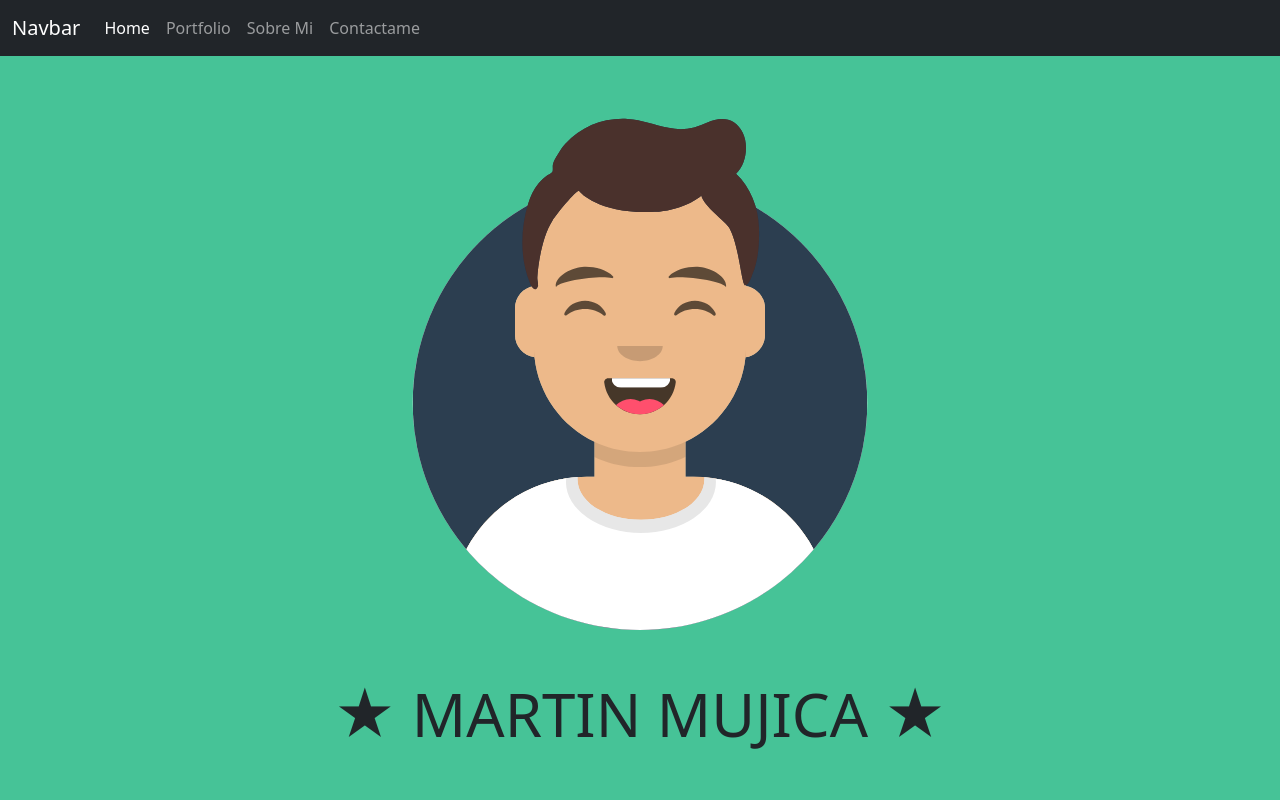
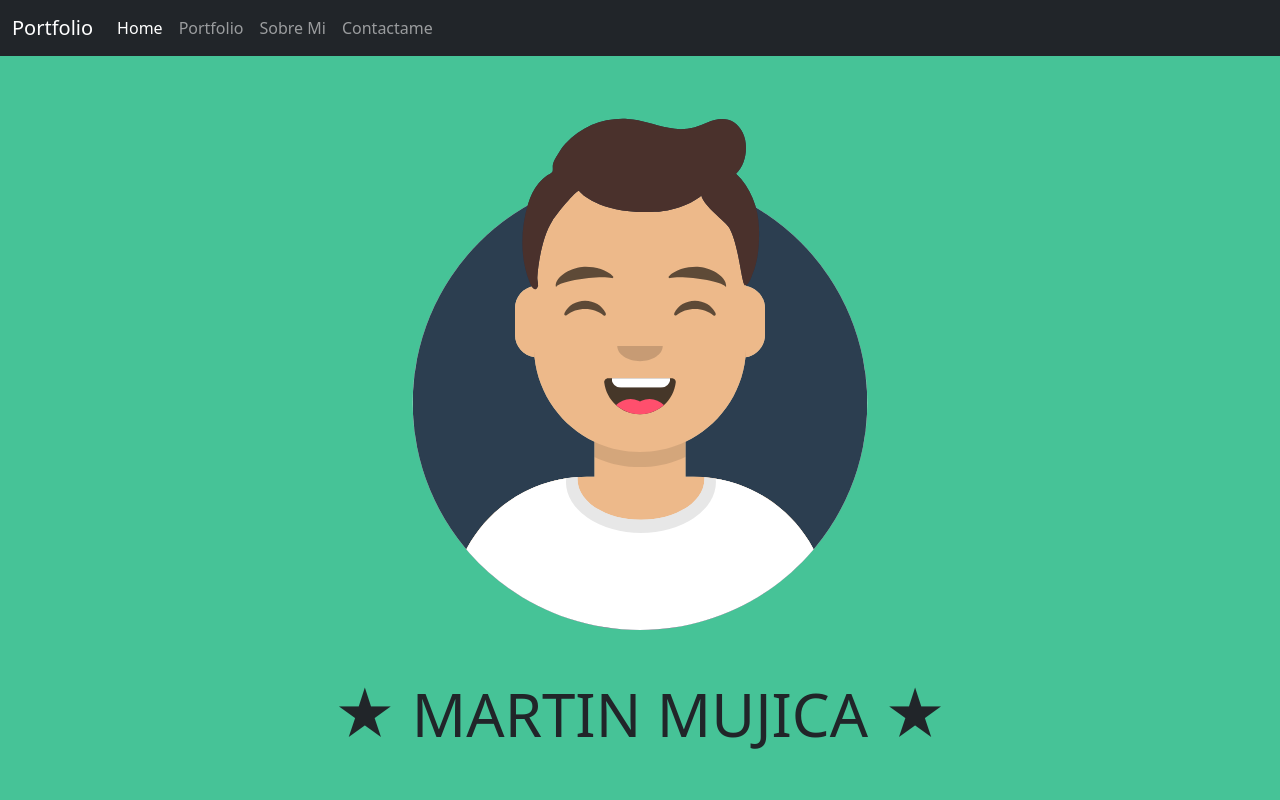
Before and after one commit to msmujica/PortfolioDW.github.io, a plain HTML site: page index.html in a window 1280 px wide. Shown: the top 800 px of the page. Drawn offline with Linux system fonts and the light colour scheme.

Commit message:
Se agrega titulo del NavBar

```diff
--- a/index.html
+++ b/index.html
@@ -13,7 +13,7 @@
     <header>
         <nav class="navbar navbar-expand-lg bg-dark navbar-dark fixed-top">
             <div class="container-fluid">
-                <a class="navbar-brand" href="#">Navbar</a>
+                <a class="navbar-brand" href="#">Portfolio</a>
                 <button class="navbar-toggler" type="button" data-bs-toggle="collapse"
                     data-bs-target="#navbarNavDropdown" aria-controls="navbarNavDropdown" aria-expanded="false"
                     aria-label="Toggle navigation">
```
